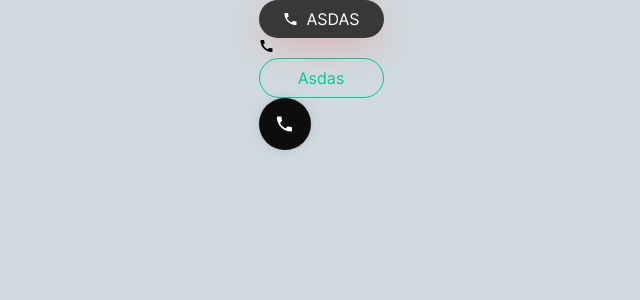
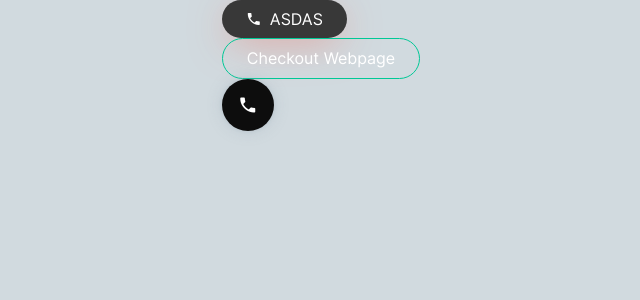
Before and after one commit to TpenXsinoy/my-portfolio, a React (Create React App) app: page / in a window 1280 px wide. Shown: the top 300 px of the page, without its empty margins (319-959 px from the left). Built offline with nearby package versions, Linux system fonts and the light colour scheme.

Commit message:
Update app.js and mixins

```diff
--- a/src/App.js
+++ b/src/App.js
@@ -1,6 +1,6 @@
 import React, { useEffect } from 'react'
 import 'material-icons/iconfont/material-icons.css'
-import { Button, Icon, ButtonLink, IconButton } from '../src/components';
+import { Button, ButtonLink, IconButton } from '../src/components';
 import './styles/App.scss';
 
 function App() {
@@ -13,8 +13,7 @@ function App() {
     <div className="App">
       <header className="App-header">
         <Button icon="phone">ASDAS</Button>
-        <Icon icon='call'/>
-        <ButtonLink to="https://www.facebook.com/">asdas</ButtonLink>
+        <ButtonLink to="https://www.facebook.com/">checkout webpage</ButtonLink>
         <IconButton icon="phone"> asdasdas </IconButton>
       </header>
     </div>
--- a/src/styles/mixins.scss
+++ b/src/styles/mixins.scss
@@ -159,7 +159,7 @@
 
 @mixin secondary($color) {
     @extend .buttonBase;
-    color: $color;
+    color: $neutral-0;
     background-color: transparent;
     border-radius: 100px;
     padding: 10px 24px;
```
